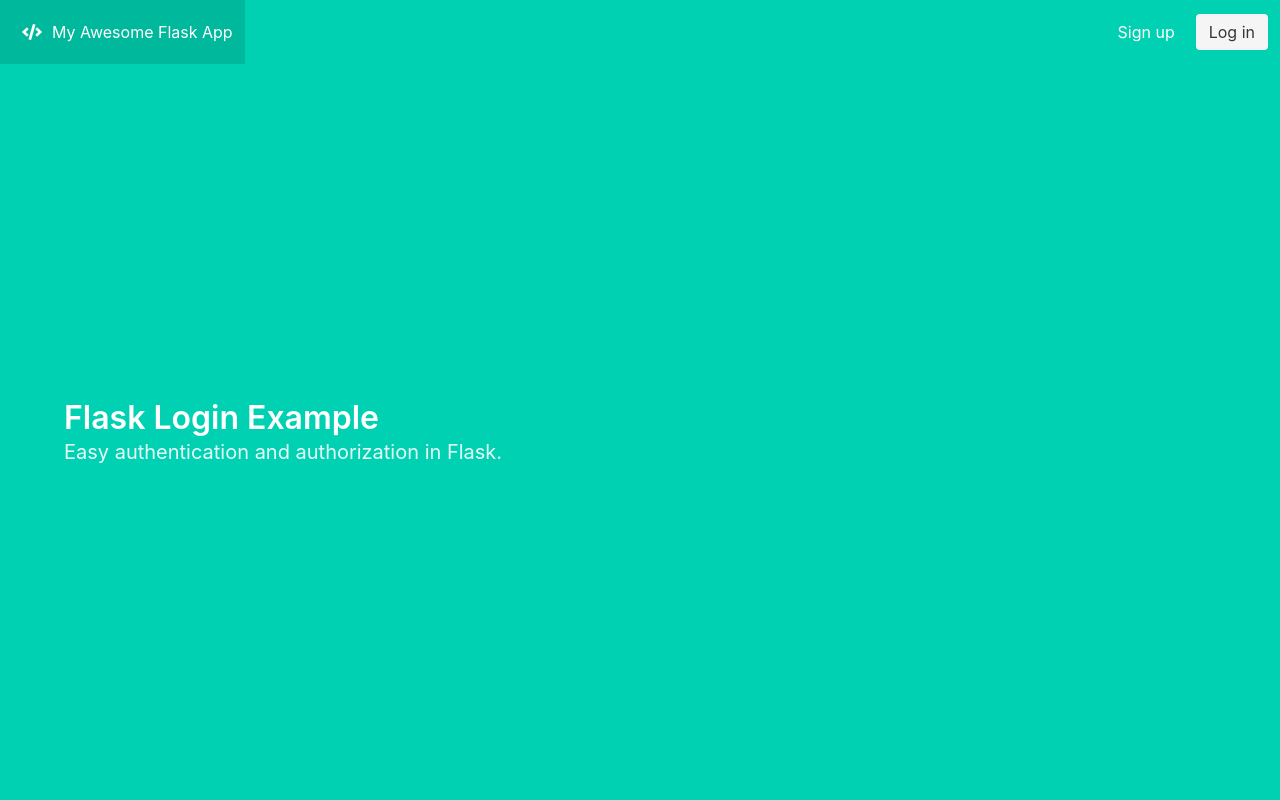
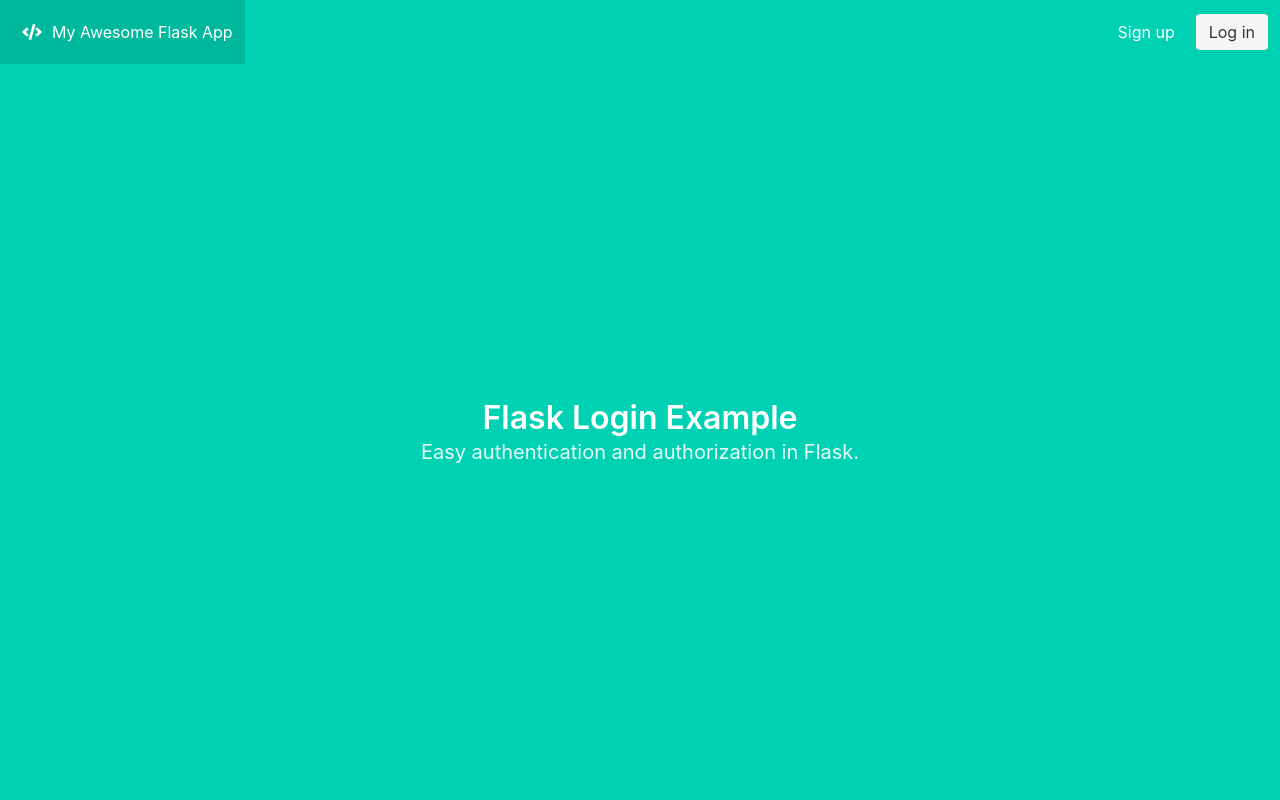
Before and after one commit to damian-anslik/flask-todos-app-sqlite, a Flask app: page / in a window 1280 px wide. Run offline with Flask 2, Linux system fonts and the light colour scheme; some libraries are stand-ins or nearby versions.

Commit message:
move text-align logic to base

```diff
--- a/app/blueprints/templates/base.html
+++ b/app/blueprints/templates/base.html
@@ -57,7 +57,7 @@
         </div>
 
         <div class="hero-body">
-            <div class="container">
+            <div class="container has-text-centered">
                {% block content %}
                {% endblock %}
             </div>
--- a/app/blueprints/templates/login.html
+++ b/app/blueprints/templates/login.html
@@ -1,7 +1,7 @@
 {% extends "base.html" %}
 
 {% block content %}
-<div class="column is-half is-offset-one-quarter has-text-centered">
+<div class="column is-half is-offset-one-quarter">
     <div class="box">
         {% with messages = get_flashed_messages(with_categories=true) %}
             {% if messages %}
--- a/app/blueprints/templates/settings.html
+++ b/app/blueprints/templates/settings.html
@@ -1,8 +1,7 @@
 {% extends "base.html" %}
 
 {% block content %}
-<div class="column is-half is-offset-one-quarter">
-
+<div class="column is-half is-offset-one-quarter has-text-left">
     <div class="box">
         {% with messages = get_flashed_messages(with_categories=true) %}
             {% if messages %}
--- a/app/blueprints/templates/signup.html
+++ b/app/blueprints/templates/signup.html
@@ -1,7 +1,7 @@
 {% extends "base.html" %}
 
 {% block content %}
-<div class="column is-half is-offset-one-quarter has-text-centered">
+<div class="column is-half is-offset-one-quarter">
     <h3 class="title">Sign Up</h3>
     <div class="box">
         {% with messages = get_flashed_messages() %}
```
